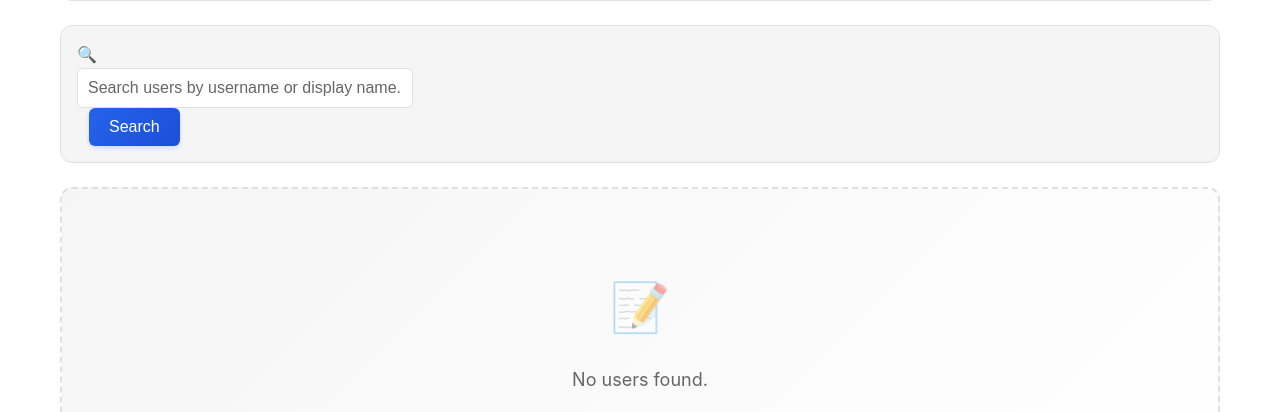
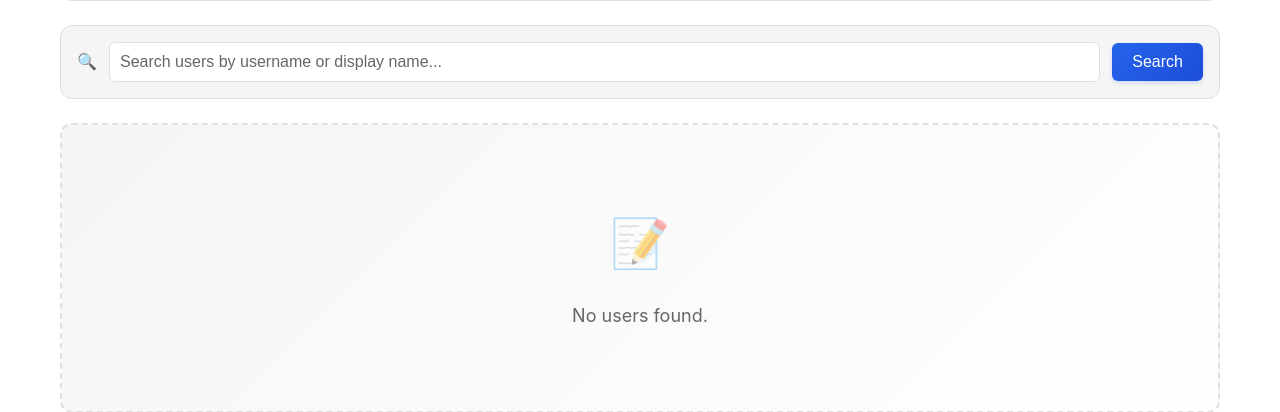
Before and after one commit to Parham125/notely, a Flask app: template templates/admin/users.html in a window 1280 px wide. Shown: the part 449-861 px from the top of the page. Run offline with Flask 3, Linux system fonts and the light colour scheme; the template is opened without the code that fills it, so the values that code supplies are empty; parts of the project's set-up code (start-up, migrations or seed data) failed here and were passed over; some libraries are stand-ins or nearby versions.

```diff
--- a/templates/admin/users.html
+++ b/templates/admin/users.html
@@ -25,7 +25,7 @@
 <div class="admin-controls" style="margin-bottom:24px;">
 <div class="info-card" style="padding:16px;">
 <form method="GET" class="search-form" style="background:transparent;border:none;padding:0;">
-<div class="search-form-container">
+<div class="search-form-container" style="display:flex;align-items:center;width:100%;">
 <span style="color:var(--text-secondary);font-weight:500;margin-right:12px;">🔍</span>
 <input type="text" name="search" value="{{search}}" placeholder="Search users by username or display name..." class="search-input" style="min-width:300px;flex:1;">
 <div style="display:flex;gap:8px;margin-left:12px;">
```
Also changed, not shown: auth.py (line endings or trailing spaces), avatar_generator.py (line endings or trailing spaces), database.py (line endings or trailing spaces), static/js/admin.js (line endings or trailing spaces), templates/signup.html (line endings or trailing spaces).
